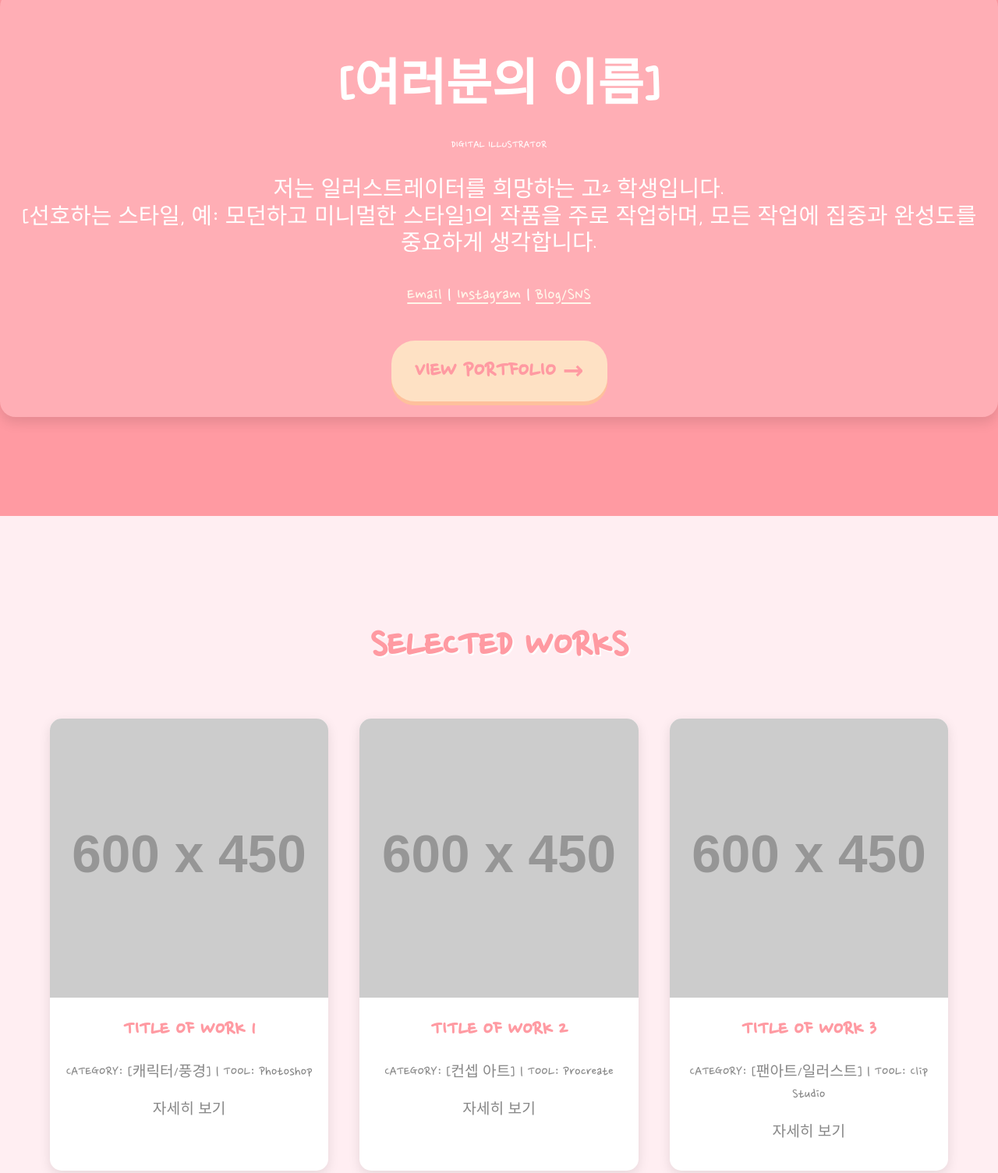
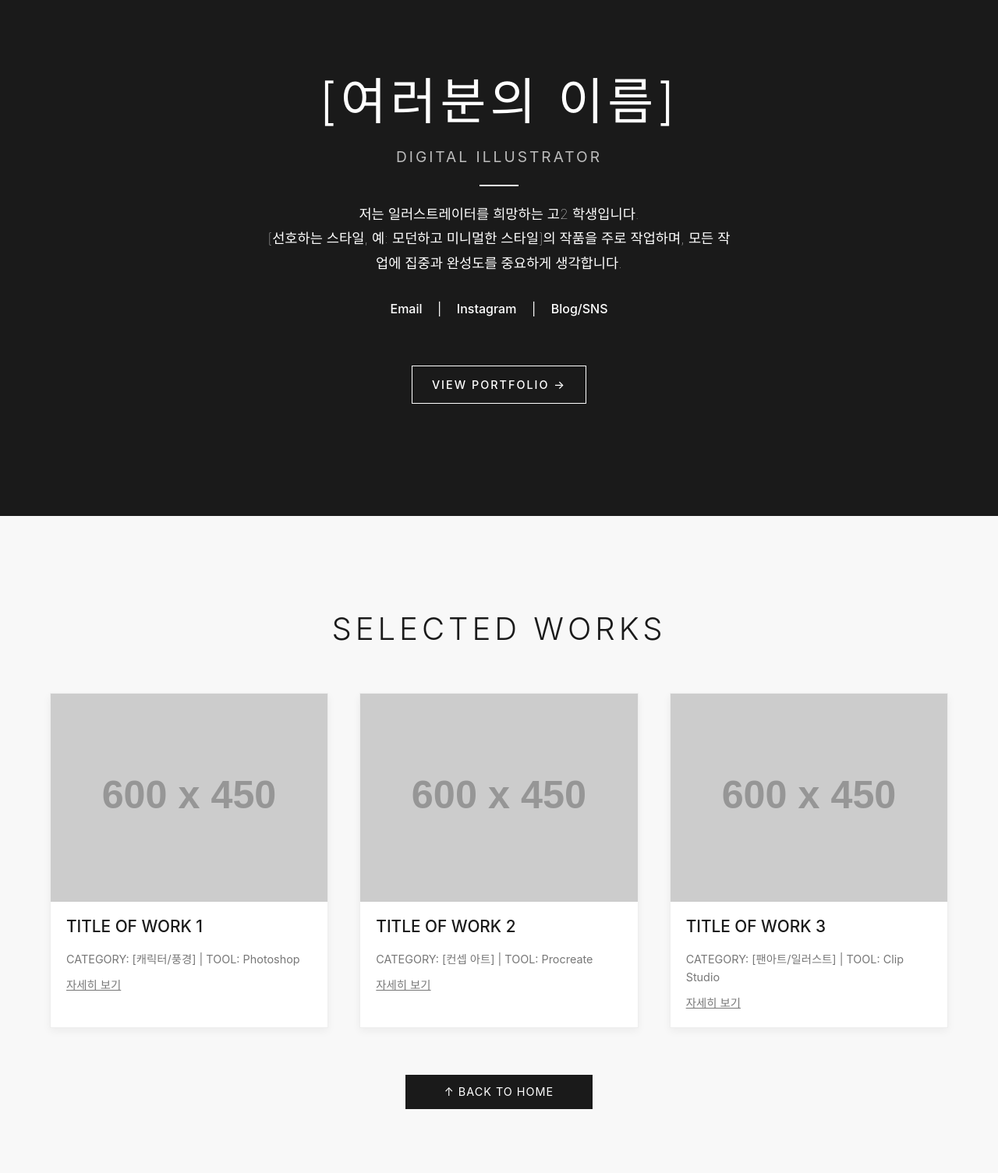
Before and after one commit to Eunseongee-Jo/github, a plain HTML site: page index.html in a window 1280 px wide. Shown: the part 138-1643 px from the top of the page at 78% size. Drawn offline with Linux system fonts and the light colour scheme; placeholder pictures from the web are drawn by us.

Commit message:
Update style.css

```diff
--- a/style.css
+++ b/style.css
@@ -1,125 +1,123 @@
-/* 기본 설정: 귀여운 폰트 및 배경 */
-@import url('https://fonts.googleapis.com/css2?family=Nanum+Pen+Script&display=swap');
-
+/* 기본 설정 및 폰트 */
 body {
-    font-family: 'Nanum Pen Script', cursive; /* 귀여운 손글씨 폰트 */
+    font-family: -apple-system, BlinkMacSystemFont, 'Segoe UI', Roboto, Oxygen, Ubuntu, Cantarell, 'Open Sans', 'Helvetica Neue', sans-serif;
     margin: 0;
     padding: 0;
-    background-color: #ffeef2; /* 부드러운 핑크 배경 */
-    color: #4a4a4a;
-    line-height: 1.5;
-    scroll-behavior: smooth; /* 부드러운 스크롤 효과 */
+    background-color: #f8f8f8; /* 밝은 회색 배경 */
+    color: #333;
+    line-height: 1.6;
+    scroll-behavior: smooth;
 }
 
 /* 홈 섹션: 화면 전체를 차지하도록 설정 */
 #home {
-    background-color: #ff9aa2; /* 메인 핑크색 */
+    background-color: #1a1a1a; /* 진한 블랙 배경 */
     color: white;
     display: flex;
     justify-content: center;
     align-items: center;
-    height: 100vh; /* 화면 전체 높이 */
+    height: 100vh;
     text-align: center;
 }
 
-header {
+.header-content {
+    max-width: 600px;
     padding: 20px;
-    border-radius: 20px;
-    background-color: rgba(255, 255, 255, 0.2); /* 반투명 박스 */
-    box-shadow: 0 8px 15px rgba(0, 0, 0, 0.1);
 }
 
-header h1 {
+.name {
     font-size: 4em;
     margin-bottom: 5px;
+    letter-spacing: 5px;
+    font-weight: 300; /* 얇은 폰트 */
+}
+
+.role {
+    font-size: 1.2em;
+    margin: 0 0 20px 0;
+    color: #bbb;
+    letter-spacing: 3px;
+}
+
+.divider {
+    width: 50px;
+    height: 2px;
+    background-color: white;
+    margin: 20px auto;
 }
 
 .intro-text {
-    font-size: 1.8em;
+    font-size: 1.1em;
     margin-bottom: 30px;
-    line-height: 1.2;
+    line-height: 1.8;
+    font-weight: 100;
 }
 
-.profile-img {
-    width: 150px;
-    height: 150px;
-    border-radius: 50%; /* 동그란 프로필 사진 */
-    object-fit: cover;
-    border: 5px solid white;
-    margin-bottom: 20px;
+/* 연락처 링크 */
+.contact-info a {
+    color: white;
+    text-decoration: none;
+    margin: 0 15px;
+    font-weight: 500;
+    transition: color 0.3s;
 }
 
-/* 연락처 스타일 */
-.contact-info {
-    margin: 20px 0;
-    font-size: 1.5em;
-}
-
-.contact-info h2 {
-    font-size: 2em;
-    margin: 0 0 10px 0;
-    color: #fff6e9;
-}
-
-.contact-info a {
-    color: #fff6e9; /* 밝은 색상 */
-    text-decoration: underline;
+.contact-info a:hover {
+    color: #a0a0a0; /* 마우스 오버 시 연한 회색 */
 }
 
 /* 버튼 스타일 (작품 보러가기) */
 .view-button {
     display: inline-block;
-    background-color: #fee1c4; /* 노란색 계열 버튼 */
-    color: #ff9aa2;
-    padding: 15px 30px;
-    border-radius: 30px;
+    background-color: transparent;
+    color: white;
+    border: 1px solid white;
+    padding: 12px 25px;
     text-decoration: none;
-    font-size: 2em;
-    font-weight: bold;
-    margin-top: 20px;
-    transition: background-color 0.3s;
-    box-shadow: 0 5px 0 #fec09c; /* 입체적인 효과 */
+    font-size: 0.9em;
+    font-weight: 500;
+    margin-top: 40px;
+    letter-spacing: 2px;
+    transition: background-color 0.3s, color 0.3s;
 }
 
 .view-button:hover {
-    background-color: #ffc48e;
-    transform: translateY(2px);
-    box-shadow: 0 3px 0 #fec09c;
+    background-color: white;
+    color: #1a1a1a;
 }
-
 
 /* 갤러리 섹션 */
 .gallery-section {
     padding: 80px 5%;
-    max-width: 1400px;
+    max-width: 1200px;
     margin: 0 auto;
-    background-color: #ffeef2;
 }
 
 .section-title {
     text-align: center;
-    font-size: 3.5em;
-    color: #ff9aa2;
+    font-size: 2.5em;
+    color: #1a1a1a;
     margin-bottom: 50px;
-    text-shadow: 2px 2px #fff;
+    letter-spacing: 5px;
+    font-weight: 300;
 }
 
 .art-grid {
     display: grid;
-    grid-template-columns: repeat(auto-fit, minmax(300px, 1fr));
+    grid-template-columns: repeat(auto-fit, minmax(350px, 1fr));
     gap: 40px;
 }
 
 .artwork-item {
     background-color: white;
-    border-radius: 15px;
+    box-shadow: 0 4px 10px rgba(0, 0, 0, 0.05);
+    border: 1px solid #eee;
     overflow: hidden;
-    box-shadow: 0 5px 15px rgba(0, 0, 0, 0.1);
-    transition: transform 0.3s;
+    transition: box-shadow 0.3s;
 }
 
 .artwork-item:hover {
-    transform: translateY(-5px);
+    box-shadow: 0 8px 20px rgba(0, 0, 0, 0.1);
 }
 
 .artwork-item img {
@@ -127,49 +125,60 @@ header h1 {
     height: auto;
     display: block;
     object-fit: cover;
-    aspect-ratio: 1 / 1; /* 정사각형 이미지 */
+    aspect-ratio: 4 / 3; /* 직사각형 이미지 (가로가 긴 형태) */
 }
 
 .caption {
-    padding: 15px;
-    text-align: center;
+    padding: 15px 20px;
+    text-align: left;
 }
 
 .caption h3 {
-    font-size: 1.8em;
-    color: #ff9aa2;
-    margin: 5px 0;
+    font-size: 1.3em;
+    color: #1a1a1a;
+    margin: 0 0 5px 0;
+    font-weight: 500;
 }
 
 .caption p {
-    font-size: 1.2em;
-    color: #888;
+    font-size: 0.9em;
+    color: #777;
+    margin-bottom: 5px;
+}
+
+.detail-link {
+    font-size: 0.8em;
+    color: #1a1a1a;
+    text-decoration: underline;
+    cursor: pointer;
+    margin-top: 10px;
 }
 
 /* 돌아가기 버튼 */
 .back-button {
     display: block;
-    width: 250px;
-    margin: 50px auto 20px auto;
+    width: 200px;
+    margin: 60px auto 30px auto;
     text-align: center;
-    background-color: #ff9aa2;
+    background-color: #1a1a1a;
     color: white;
     padding: 10px 20px;
-    border-radius: 20px;
     text-decoration: none;
-    font-size: 1.5em;
+    font-size: 0.9em;
+    letter-spacing: 1px;
     transition: background-color 0.3s;
 }
 
 .back-button:hover {
-    background-color: #ff7888;
+    background-color: #333;
 }
 
 /* 푸터 */
 footer {
     text-align: center;
     padding: 15px;
-    background-color: #ff9aa2;
-    color: white;
-    font-size: 1.2em;
+    background-color: #1a1a1a;
+    color: #ccc;
+    font-size: 0.8em;
+    letter-spacing: 1px;
 }
```
